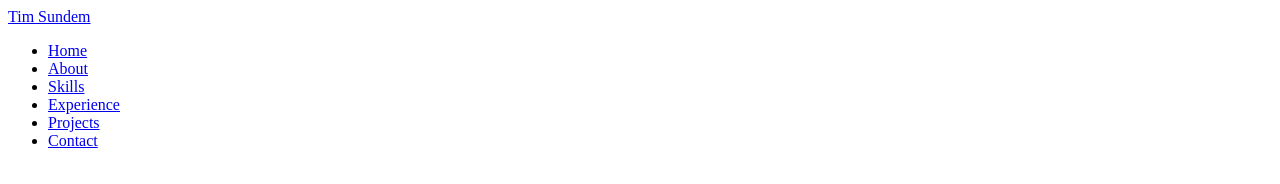
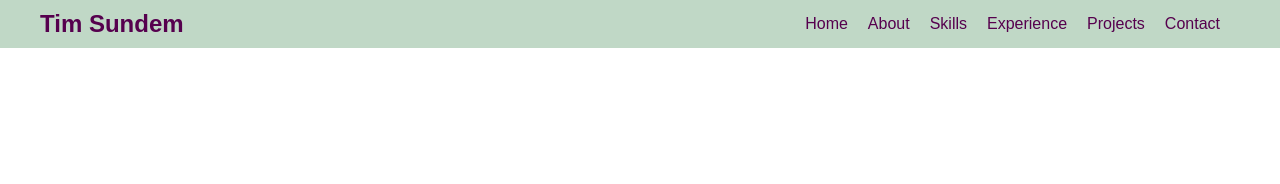
Before and after one commit to timsundem/thorhaugerstrom.github.io, a plain HTML site: page index.html in a window 1280 px wide. Drawn offline with Linux system fonts and the light colour scheme; files that its build step writes are made by us from their sources.

Commit message:
Update index.html

```diff
--- a/index.html
+++ b/index.html
@@ -4,7 +4,7 @@
     <meta charset="UTF-8">
     <meta name="viewport" content="width=device-width, initial-scale=1.0">
     <title>Portfolio</title>
-    <link rel="stylesheet" href="index.css"> <!-- Link to your CSS file -->
+    <link rel="stylesheet" href="style.css"> <!-- Link to your CSS file -->
 </head>
 <body>
     <header>
```
